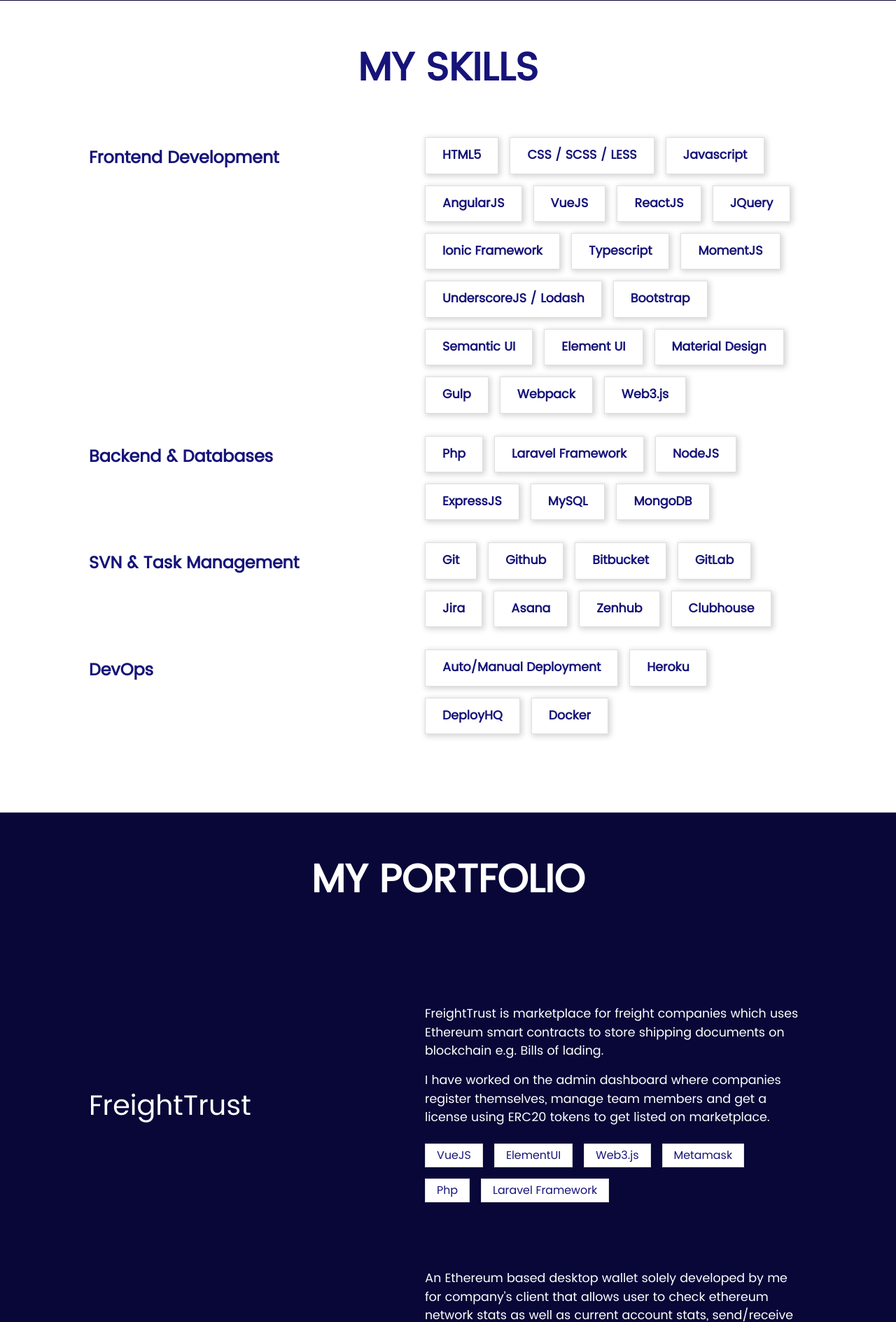
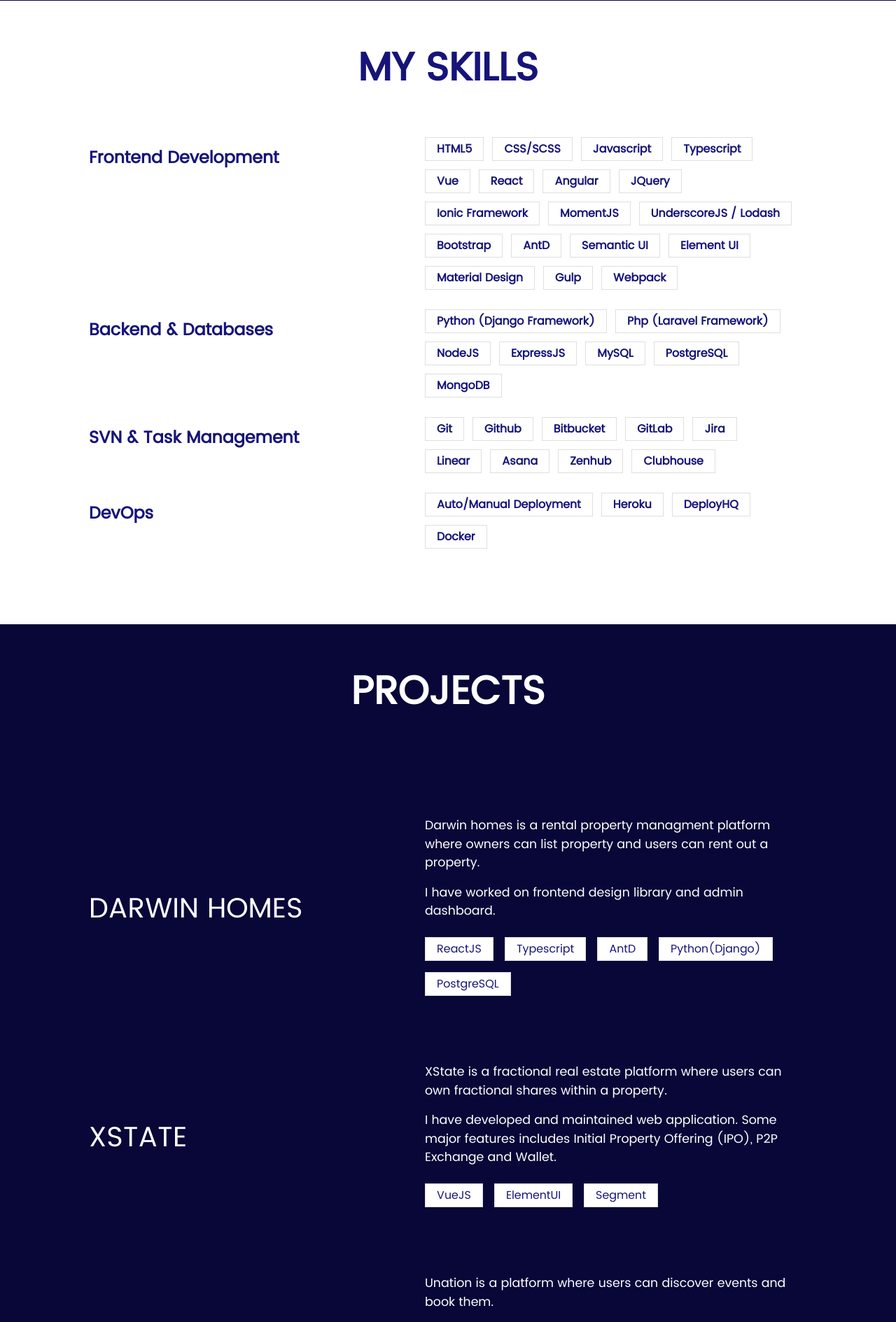
Before and after one commit to raheeliftikhar5/portfolio, a PHP site: page /index.html in a window 1280 px wide. Shown: the part 2538-4427 px from the top of the page at 70% size. Run offline with PHP 8.4, Linux system fonts and the light colour scheme; some libraries are stand-ins or nearby versions.

Commit message:
updated projects

```diff
--- a/index.html
+++ b/index.html
@@ -86,11 +86,11 @@
           <div class="row d-flex justify-content-center">
             <div class="col-sm-12 col-md-10 col-lg-8">
               <div class="about-item">
-                <p>Hello! I am Muhammad Raheel Iftikhar and I am frontend developer with 3+ years of experience developing web applications using latest frameworks and libraries. My experience includes: </p>
+                <p>Hello! I am Muhammad Raheel Iftikhar and I am frontend developer with 5+ years of experience developing web applications using latest frameworks and libraries. My experience includes: </p>
                 <ul>
                   <li>Web applicaiton architecture</li>
                   <li>UI/UX development</li>
-                  <li>Responsive & Cross browser support</li>
+                  <li>Responsive & cross browser support</li>
                   <li>Connecting with REST API</li>
                   <li>Web Analytics</li>
                   <li>Performance optimization</li>
@@ -170,23 +170,23 @@
             </div>
             <div class="col-md-12 col-lg-6 d-flex flex-row flex-wrap">
               <p class="skill-card card">HTML5</p>
-              <p class="skill-card card">CSS / SCSS / LESS</p>
+              <p class="skill-card card">CSS/SCSS</p>
               <p class="skill-card card">Javascript</p>
-              <p class="skill-card card">AngularJS</p>
-              <p class="skill-card card">VueJS</p>
-              <p class="skill-card card">ReactJS</p>
+              <p class="skill-card card">Typescript</p>
+              <p class="skill-card card">Vue</p>
+              <p class="skill-card card">React</p>
+              <p class="skill-card card">Angular</p>
               <p class="skill-card card">JQuery</p>
               <p class="skill-card card">Ionic Framework</p>
-              <p class="skill-card card">Typescript</p>
               <p class="skill-card card">MomentJS</p>
               <p class="skill-card card">UnderscoreJS / Lodash</p>
               <p class="skill-card card">Bootstrap</p>
+              <p class="skill-card card">AntD</p>
               <p class="skill-card card">Semantic UI</p>
               <p class="skill-card card">Element UI</p>
               <p class="skill-card card">Material Design</p>
               <p class="skill-card card">Gulp</p>
               <p class="skill-card card">Webpack</p>
-              <p class="skill-card card">Web3.js</p>
             </div>
           </div>
           <div class="row d-flex justify-content-center mb-3">
@@ -194,11 +194,12 @@
               <h4>Backend & Databases</h4>
             </div>
             <div class="col-md-12 col-lg-6 d-flex flex-row flex-wrap">
-              <p class="skill-card card">Php</p>
-              <p class="skill-card card">Laravel Framework</p>
+              <p class="skill-card card">Python (Django Framework)</p>
+              <p class="skill-card card">Php (Laravel Framework)</p>
               <p class="skill-card card">NodeJS</p>
               <p class="skill-card card">ExpressJS</p>
               <p class="skill-card card">MySQL</p>
+              <p class="skill-card card">PostgreSQL</p>
               <p class="skill-card card">MongoDB</p>
             </div>
           </div>
@@ -224,6 +225,7 @@
               <p class="skill-card card">Bitbucket</p>
               <p class="skill-card card">GitLab</p>
               <p class="skill-card card">Jira</p>
+              <p class="skill-card card">Linear</p>
               <p class="skill-card card">Asana</p>
               <p class="skill-card card">Zenhub</p>
               <p class="skill-card card">Clubhouse</p>
@@ -246,33 +248,85 @@
 
     <section class="portfolio bg-primary" id="portfolio">
       <div class="container">
-        <h1 class="section-head">MY PORTFOLIO</h1>
+        <h1 class="section-head">PROJECTS</h1>
         <div class="inner-content">
-          <!-- <div class="row portfolio-item d-flex justify-content-center align-items-center">
+          <div class="row portfolio-item d-flex justify-content-center align-items-center">
+            <div class="col-md-5">
+              <h2 class="text-left">DARWIN HOMES</h2>
+            </div>
+            <div class="col-md-6">
+              <div class="content">
+                <p>Darwin homes is a rental property managment platform where owners can list property and users can rent out a property.</p>
+                <p class="mb-4">I have worked on frontend design library and admin dashboard.</p>
+                <div class="d-flex flex-row flex-wrap">
+                  <p class="skill-card card">ReactJS</p>
+                  <p class="skill-card card">Typescript</p>
+                  <p class="skill-card card">AntD</p>
+                  <p class="skill-card card">Python(Django)</p>
+                  <p class="skill-card card">PostgreSQL</p>
+                </div>
+              </div>
+            </div>
+          </div>
+          <div class="row portfolio-item d-flex justify-content-center align-items-center">
+            <div class="col-md-5">
+              <h2 class="text-left">XSTATE</h2>
+            </div>
+            <div class="col-md-6">
+              <div class="content">
+                <p>XState is a fractional real estate platform where users can own fractional shares within a property.</p>
+                <p class="mb-4">I have developed and maintained web application. Some major features includes Initial Property Offering (IPO), P2P Exchange and Wallet.</p>
+                <div class="d-flex flex-row flex-wrap">
+                  <p class="skill-card card">VueJS</p>
+                  <p class="skill-card card">ElementUI</p>
+                  <p class="skill-card card">Segment</p>
+                </div>
+              </div>
+            </div>
+          </div>
+          <div class="row portfolio-item d-flex justify-content-center align-items-center">
+            <div class="col-md-5">
+              <h2 class="text-left">UNATION</h2>
+            </div>
+            <div class="col-md-6">
+              <div class="content">
+                <p>Unation is a platform where users can discover events and book them.</p>
+                <p class="mb-4">I have worked on Progressive Web App (PWA) which brings better mobile experience to users.</p>
+                <div class="d-flex flex-row flex-wrap">
+                  <p class="skill-card card">ReactJS</p>
+                  <p class="skill-card card">Bootstap</p>
+                  <p class="skill-card card">Google Analytics</p>
+                  <p class="skill-card card">Google Tag Manager</p>
+                </div>
+              </div>
+            </div>
+          </div>
+          <div class="row portfolio-item d-flex justify-content-center align-items-center">
             <div class="col-md-5">
               <h2 class="text-left">LUMINARY</h2>
             </div>
             <div class="col-md-6">
               <div class="content">
-                <p>Luminary is a platform that describes itself as "Netflix for Podcast". Luminary offers exclusive content with monthly subscription plans.</p>
-                <p class="mb-4">I have worked on the admin dashboard where companies register themselves, manage team members and get a license using ERC20 tokens to get listed on marketplace.</p>
+                <p>Luminary podcast is a “Netflix for Podcasts”. It is a subscription platform with over 500K+ free shows and initially 40+ exclusive shows from Luminary.</p>
+                <p class="mb-4">I have contributed on the user-faced web application, admin dashboard and added some features in backend.</p>
                 <div class="d-flex flex-row flex-wrap">
                   <p class="skill-card card">VueJS</p>
                   <p class="skill-card card">ElementUI</p>
                   <p class="skill-card card">Firebase SDK</p>
                   <p class="skill-card card">Segment</p>
+                  <p class="skill-card card">Go</p>
+                  <p class="skill-card card">PostgreSQL</p>
+                  <p class="skill-card card">AWS</p>
                 </div>
               </div>
             </div>
-          </div> -->
-          <div class="row portfolio-item d-flex justify-content-center align-items-center">
+          </div>
+          <!-- <div class="row portfolio-item d-flex justify-content-center align-items-center">
             <div class="col-md-12 col-lg-5">
-              <!-- <img class="image" src="./images/portfolio.png"> -->
               <h2 class="text-left">FreightTrust</h2>
             </div>
             <div class="col-md-12 col-lg-6">
               <div class="content">
-                <!-- <h3>FreightTrust</h3> -->
                 <p>FreightTrust is marketplace for freight companies which uses Ethereum smart contracts to store shipping documents on blockchain e.g. Bills of lading.</p>
                 <p class="mb-4">I have worked on the admin dashboard where companies register themselves, manage team members and get a license using ERC20 tokens to get listed on marketplace.</p>
                 <div class="d-flex flex-row flex-wrap">
@@ -285,9 +339,8 @@
                 </div>
               </div>
             </div>
-          </div>
-
-          <div class="row portfolio-item d-flex justify-content-center align-items-center">
+          </div> -->
+          <!-- <div class="row portfolio-item d-flex justify-content-center align-items-center">
             <div class="col-md-12 col-lg-5">
               <h2 class="text-left">Enterprise Wallet</h2>
             </div>
@@ -303,8 +356,7 @@
                 </div>
               </div>
             </div>
-          </div>
-
+          </div> -->
           <!-- <div class="row portfolio-item d-flex justify-content-center align-items-center">
             <div class="col-md-12 col-lg-6">
               <div class="content">
@@ -316,7 +368,6 @@
               <img class="image" src="./images/portfolio.png">
             </div>
           </div> -->
-
           <div class="row portfolio-item d-flex justify-content-center align-items-center">
             <div class="col-md-12 col-lg-5">
               <h2 class="text-left">CoinIgniter</h2>
@@ -346,7 +397,6 @@
               </div>
             </div>
           </div> -->
-
           <div class="row portfolio-item d-flex justify-content-center align-items-center">
             <div class="col-md-12 col-lg-5">
               <h2 class="text-left">Top Alarm Companies</h2>
@@ -364,7 +414,6 @@
               </div>
             </div>
           </div>
-
           <!-- <div class="row portfolio-item d-flex justify-content-center align-items-center">
             <div class="col-md-12 col-lg-6">
               <div class="content">
@@ -376,7 +425,6 @@
               <img class="image" src="./images/portfolio.png">
             </div>
           </div> -->
-
           <div class="row portfolio-item d-flex justify-content-center align-items-center">
             <div class="col-md-12 col-lg-5">
               <h2 class="text-left">Top Moving</h2>
@@ -394,7 +442,6 @@
               </div>
             </div>
           </div>
-
           <!-- <div class="row portfolio-item d-flex justify-content-center align-items-center">
             <div class="col-md-12 col-lg-6 text-center">
               <img class="image" src="./images/portfolio.png">
@@ -406,7 +453,6 @@
               </div>
             </div>
           </div> -->
-
           <div class="row portfolio-item d-flex justify-content-center align-items-center">
             <div class="col-md-12 col-lg-5">
               <h2 class="text-left">Car Shipping Quote</h2>
@@ -425,7 +471,6 @@
               </div>
             </div>
           </div>
-
           <!-- <div class="row portfolio-item d-flex justify-content-center align-items-center">
             <div class="col-md-12 col-lg-6">
               <div class="content">
@@ -437,7 +482,6 @@
               <img class="image" src="./images/portfolio.png">
             </div>
           </div> -->
-
           <div class="row portfolio-item d-flex justify-content-center align-items-center">
             <div class="col-md-12 col-lg-5">
               <h2 class="text-left">Tecademics</h2>
@@ -453,7 +497,6 @@
               </div>
             </div>
           </div>
-
           <!-- <div class="row portfolio-item d-flex justify-content-center align-items-center">
             <div class="col-md-12 col-lg-6 text-center">
               <img class="image" src="./images/portfolio.png">
@@ -465,14 +508,13 @@
               </div>
             </div>
           </div> -->
-
           <div class="row portfolio-item d-flex justify-content-center align-items-center">
             <div class="col-md-12 col-lg-5">
               <h2 class="text-left">HireNinja</h2>
             </div>
             <div class="col-md-12 col-lg-6">
               <div class="content">
-                <p class="mb-4">Tecademics is a US based client that provides digital marketing and training services. I have worked on their digital content and members management platform. In this project i learned how to work with distributed teams and collaborate on same application.</p>
+                <p class="mb-4">HireNinja is a platform where IT companies can find pre-screened quality developers from Pakistan. Developers have to pass coding tests and interviews to get themselves listed or to apply for a job.</p>
                 <div class="d-flex flex-row flex-wrap">
                   <p class="skill-card card">Angular</p>
                   <p class="skill-card card">Semantic UI</p>
--- a/styles/style.css
+++ b/styles/style.css
@@ -28,8 +28,8 @@
 }
 
 .card {
-    padding: 0.75rem 1.5rem;
-    box-shadow: 2px 2px 8px 1px lightgrey;
+    padding: 0.25rem 1rem;
+    /* box-shadow: 2px 2px 8px 1px lightgrey; */
     color: #161479;
     margin-right: 1rem;
 }
@@ -314,7 +314,9 @@
 section.skills p.skill-card {
     border-radius: 0px;
     font-weight: bold;
-    font-size: 1.1rem;
+    font-size: 1rem;
+    margin-bottom: 0.75rem;
+    margin-right: 0.75rem;
 }
 
 section.skills .skill-heading {
```
Also changed, not shown: scripts/script.js (+18 -18 lines).
